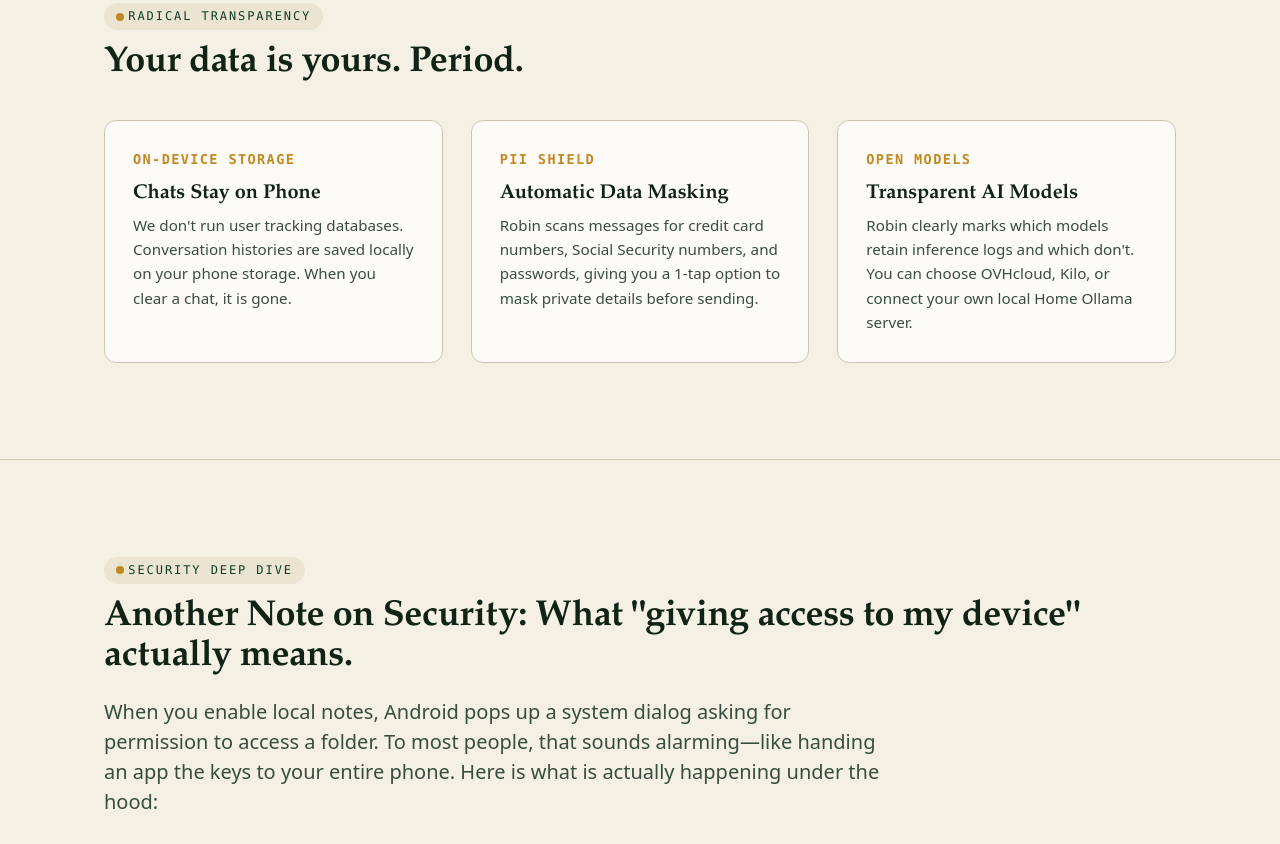
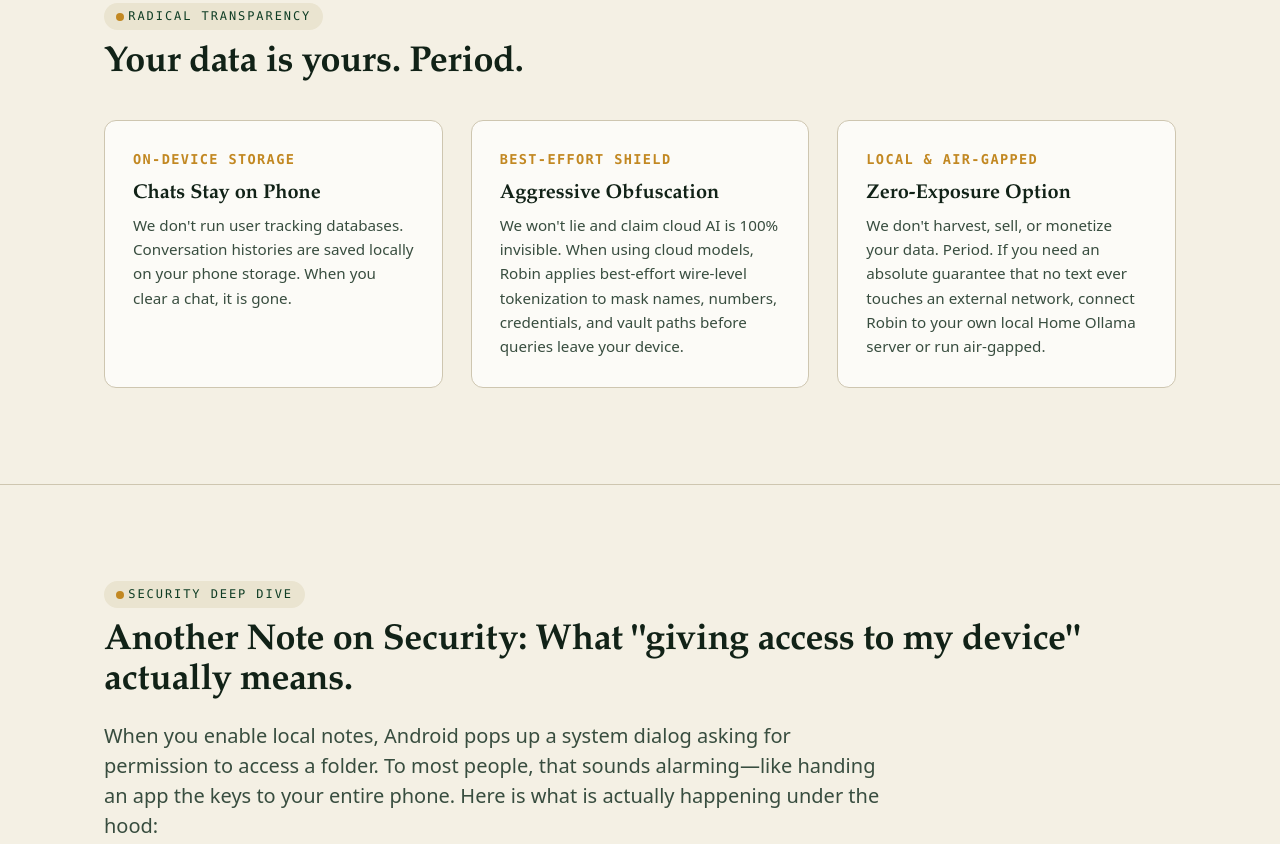
Before and after one commit to edotwedo/RobinTHood, a plain HTML site: page site/index.html in a window 1280 px wide. Shown: the part 1449-2293 px from the top of the page. Drawn offline with Linux system fonts and the light colour scheme.

Commit message:
feat(site): update privacy disclosures with honest best-effort obfuscation framing

```diff
--- a/site/index.html
+++ b/site/index.html
@@ -302,14 +302,14 @@
           <p>We don't run user tracking databases. Conversation histories are saved locally on your phone storage. When you clear a chat, it is gone.</p>
         </article>
         <article class="card">
-          <div class="icon-num">PII SHIELD</div>
-          <h3>Automatic Data Masking</h3>
-          <p>Robin scans messages for credit card numbers, Social Security numbers, and passwords, giving you a 1-tap option to mask private details before sending.</p>
+          <div class="icon-num">BEST-EFFORT SHIELD</div>
+          <h3>Aggressive Obfuscation</h3>
+          <p>We won't lie and claim cloud AI is 100% invisible. When using cloud models, Robin applies best-effort wire-level tokenization to mask names, numbers, credentials, and vault paths before queries leave your device.</p>
         </article>
         <article class="card">
-          <div class="icon-num">OPEN MODELS</div>
-          <h3>Transparent AI Models</h3>
-          <p>Robin clearly marks which models retain inference logs and which don't. You can choose OVHcloud, Kilo, or connect your own local Home Ollama server.</p>
+          <div class="icon-num">LOCAL & AIR-GAPPED</div>
+          <h3>Zero-Exposure Option</h3>
+          <p>We don't harvest, sell, or monetize your data. Period. If you need an absolute guarantee that no text ever touches an external network, connect Robin to your own local Home Ollama server or run air-gapped.</p>
         </article>
       </div>
     </div>
@@ -353,7 +353,7 @@
             Hey, I'm Phil. I'm a father, a former wireless and telecom tech, and the sole developer behind RobinTHood.
           </p>
           <p class="dev-text">
-            I built this as a counter-culture move. The big AI platforms charge you $20 a month, demand an account, and <em>still</em> vacuum up your data to train their models and build advertising profiles. Let's be completely straight about how privacy actually works: any cloud AI requires sending your prompt to an inference server. That's just physics. But here’s the difference: RobinTHood has zero interest in building a dossier on you. There are no accounts, no forced logins, no tracking cookies, and no data brokers. If you want absolute zero-exposure privacy, RobinTHood lets you plug directly into your own self-hosted Home Ollama server—which is literally the best you can do with AI today.
+            I built this as a counter-culture move. The big AI platforms charge you $20 a month, demand an account, and <em>still</em> vacuum up your data to train their models and build advertising profiles. We aren't liars, so we won't tell you that using free cloud models is 100% anonymous magic—any cloud AI requires sending your prompt to an inference server. That's just physics. What we do is use our best engineering efforts to aggressively obfuscate, tokenize, and mask personal identifiers and vault references before they ever hit an external API. We have zero interest in building a dossier on you: no accounts, no forced logins, no tracking cookies, and no data brokers. And if you want absolute zero-exposure privacy, RobinTHood lets you plug directly into your own self-hosted Home Ollama server—where literally nothing leaves your physical machine.
           </p>
           <p class="dev-text">
             I believe strongly in honesty and clean intentions. In fact, you might say my God's name is Truth. If anyone asks about the capital <strong>T</strong> in RobinTHood, you can call it Truth, Logos, or a cross—it stands for building things out in the open, in plain daylight.
```
